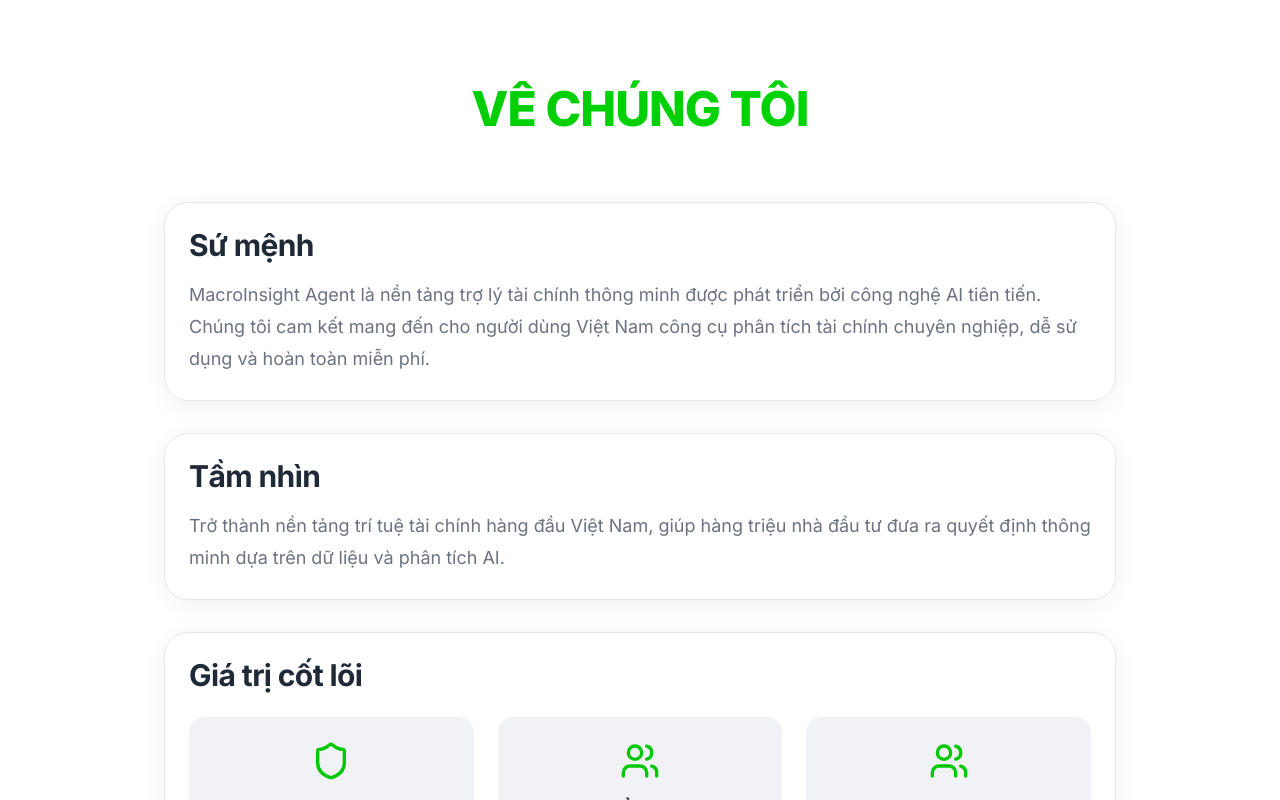
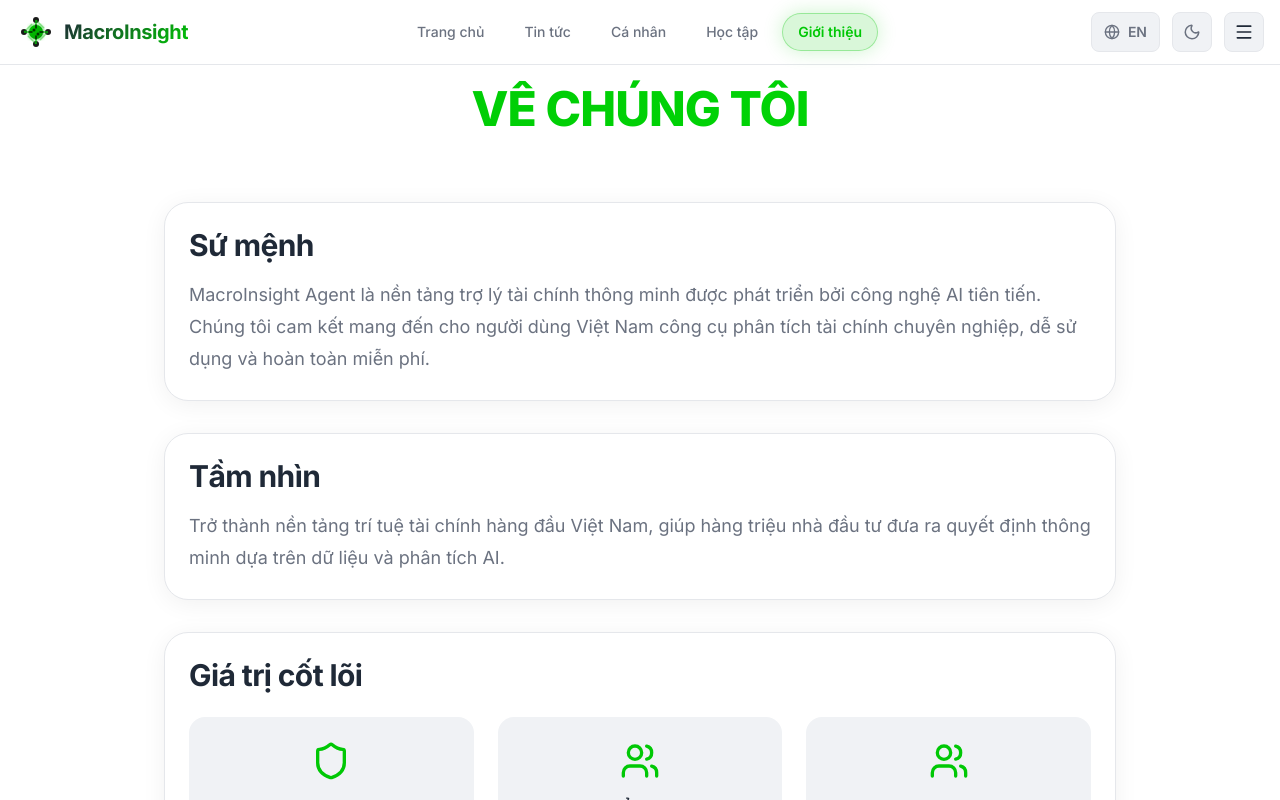
Before and after one commit to lephucchi/fese_hackathon, a Next.js app in the folder frontend/: page /about in a window 1280 px wide. Shown: the top 800 px of the page. Built offline with nearby package versions, Linux system fonts and the light colour scheme.

Commit message:
Fix About page to use shared Navigation layout

```diff
--- a/frontend/src/app/about/page.tsx
+++ b/frontend/src/app/about/page.tsx
@@ -1,6 +1,7 @@
 'use client';
 
 import { useState } from 'react';
+import { Navigation } from '@/components/shared/Navigation';
 import { useLanguage } from '@/contexts/LanguageContext';
 import { ChevronDown, Shield, FileText, AlertTriangle, Users } from 'lucide-react';
 import { motion } from 'framer-motion';
@@ -14,7 +15,9 @@
   };
 
   return (
-    <div style={{ minHeight: '100vh', paddingTop: '80px', paddingBottom: '64px' }}>
+    <div style={{ background: 'var(--background)', minHeight: '100vh' }}>
+      <Navigation />
+      <main style={{ paddingTop: '80px', paddingBottom: '2rem' }}>
         <div className="container" style={{ maxWidth: '1000px', margin: '0 auto', padding: '0 1.5rem' }}>
           {/* Header */}
           <motion.div
@@ -348,6 +351,7 @@
             </div>
           </motion.section>
         </div>
+      </main>
     </div>
   );
 }
```
Lines whose indentation alone changed are shown as unchanged.
